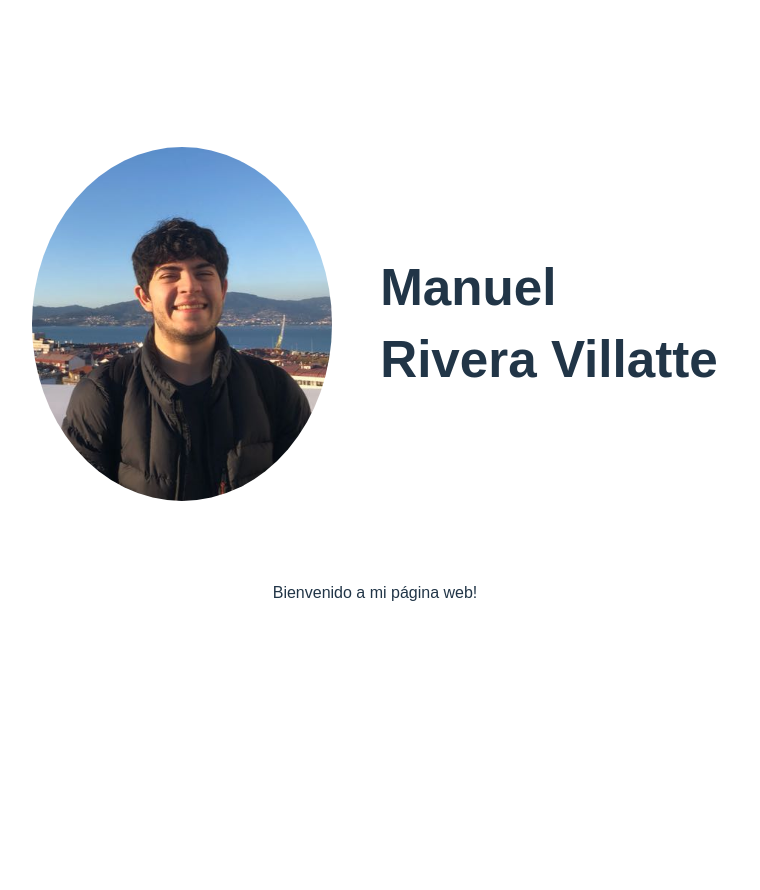
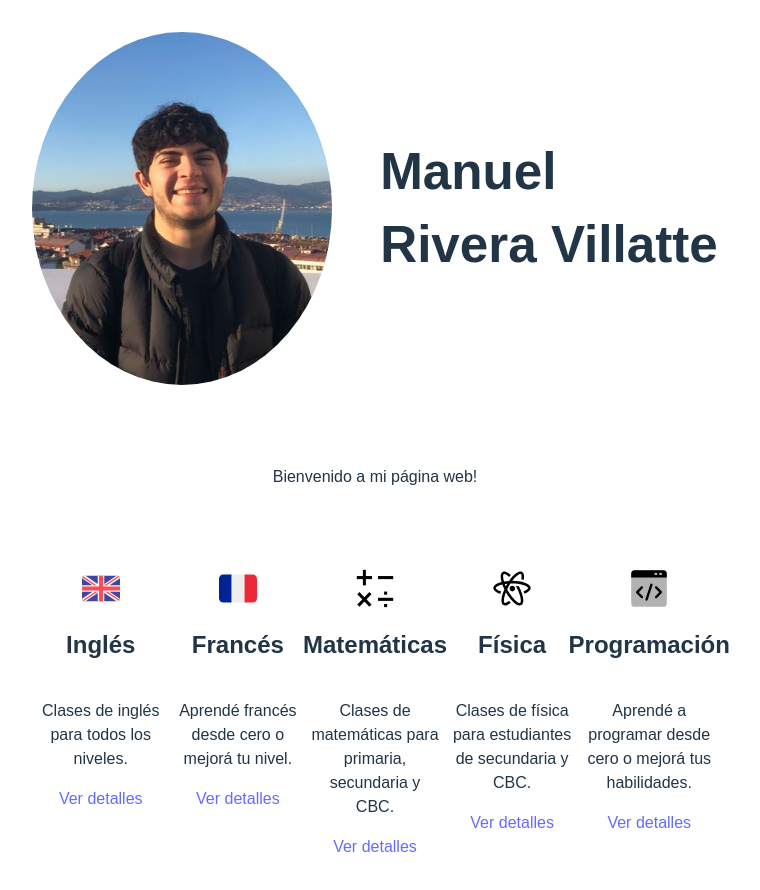
Before and after one commit to ManusaRivi/web-profe-particular, a React (Vite) app: page / in a window 1280 px wide. Shown: the whole page, without its empty margins (265-1025 px from the left). Before the commit the page ends 800 px from the top, so only its background shows below. Built offline with nearby package versions, Linux system fonts and the light colour scheme.

Commit message:
add courses section to landing page

```diff
--- a/src/App.css
+++ b/src/App.css
@@ -40,3 +40,11 @@ h1 {
 .card {
   padding: 2em;
 }
+
+.courses-section {
+    width: 100%;
+    display: flex;
+    flex-direction: row;
+    flex-wrap: wrap;
+    justify-content: space-around;
+}
--- a/src/App.tsx
+++ b/src/App.tsx
@@ -1,5 +1,7 @@
 import './App.css';
 import profilePicture from './assets/profile-picture.png';
+import CourseCard from './components/CourseCard';
+import Courses from './constants/courses';
 
 function App() {
     return (
@@ -16,6 +18,14 @@ function App() {
                     Bienvenido a mi página web!
                 </p>
             </div>
+            <div className="courses-section">
+                {Courses.map((course, index) => (
+                    <CourseCard
+                        course={course}
+                        key={index}
+                    />
+                ))}
+            </div>
         </div>
     )
 }
```
